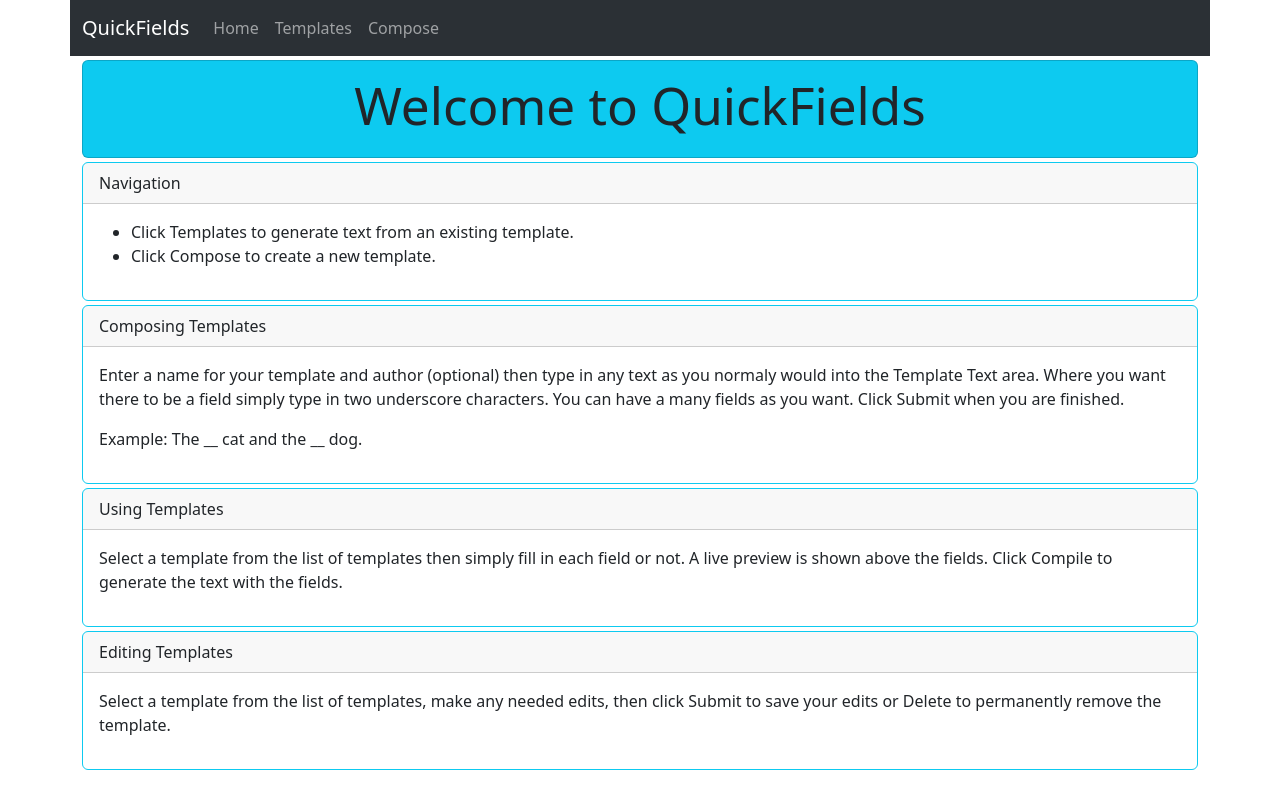
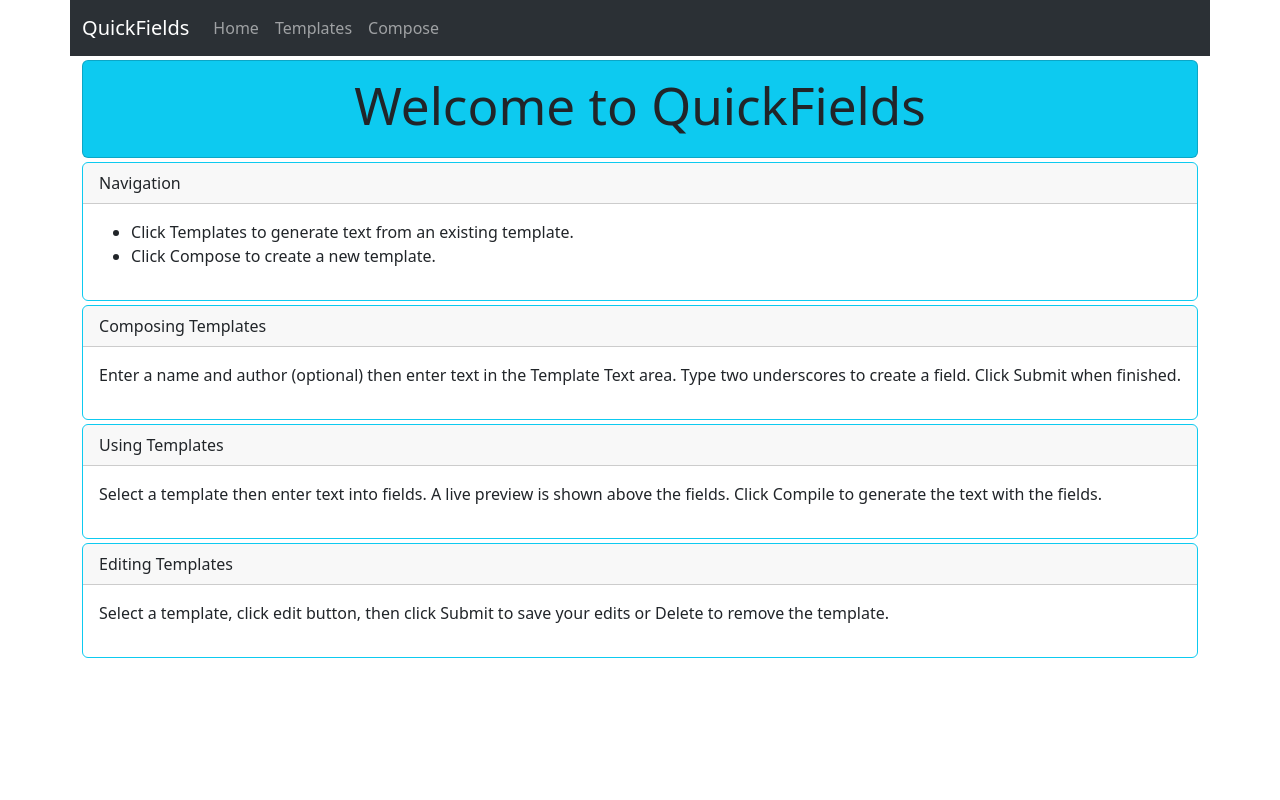
Before and after one commit to macOnGit/macOnGit, a React (Vite) app: page / in a window 1280 px wide. Built offline with nearby package versions, Linux system fonts and the light colour scheme.

Commit message:
added autofocusing, edited instructions

```diff
--- a/src/components/templateForm.jsx
+++ b/src/components/templateForm.jsx
@@ -40,6 +40,7 @@ const SharedTemplateForm = ({
         <Form.Group as={Col} md="8" controlId="formTemplateName">
           <Form.Label>Template Name</Form.Label>
           <Form.Control
+            autoFocus
             autoComplete="off"
             required
             maxLength={50}
--- a/src/components/useTemplateForm.jsx
+++ b/src/components/useTemplateForm.jsx
@@ -105,6 +105,7 @@ const Template = ({ setToastData, templates, setModalShow, setModalData }) => {
                 field {i + 1}
               </InputGroup.Text>
               <Form.Control
+                autoFocus={i == 0 ? true : false}
                 value={v}
                 onFocus={e => handleFocus(e, i)}
                 onBlur={e => handleBlur(e, i)}
--- a/src/components/welcome.jsx
+++ b/src/components/welcome.jsx
@@ -21,20 +21,18 @@ const Welcome = () => (
       <Card.Header>Composing Templates</Card.Header>
       <Card.Body>
         <p>
-          Enter a name for your template and author (optional) then type in any
-          text as you normaly would into the Template Text area. Where you want
-          there to be a field simply type in two underscore characters. You can
-          have a many fields as you want. Click Submit when you are finished.
+          Enter a name and author (optional) then enter
+          text in the Template Text area. Type two underscores to create a field.
+          Click Submit when finished.
         </p>
-        <p>Example: The __ cat and the __ dog.</p>
       </Card.Body>
     </Card>
     <Card className="my-1" border="info">
       <Card.Header>Using Templates</Card.Header>
       <Card.Body>
         <p>
-          Select a template from the list of templates then simply fill in each
-          field or not. A live preview is shown above the fields. Click Compile
+          Select a template then enter text into fields.
+          A live preview is shown above the fields. Click Compile
           to generate the text with the fields.
         </p>
       </Card.Body>
@@ -43,8 +41,8 @@ const Welcome = () => (
       <Card.Header>Editing Templates</Card.Header>
       <Card.Body>
         <p>
-          Select a template from the list of templates, make any needed edits,
-          then click Submit to save your edits or Delete to permanently remove
+          Select a template, click edit button,
+          then click Submit to save your edits or Delete to remove
           the template.
         </p>
       </Card.Body>
```
Also changed, not shown: 1 other file (tests, documents, lock files or other folders).
